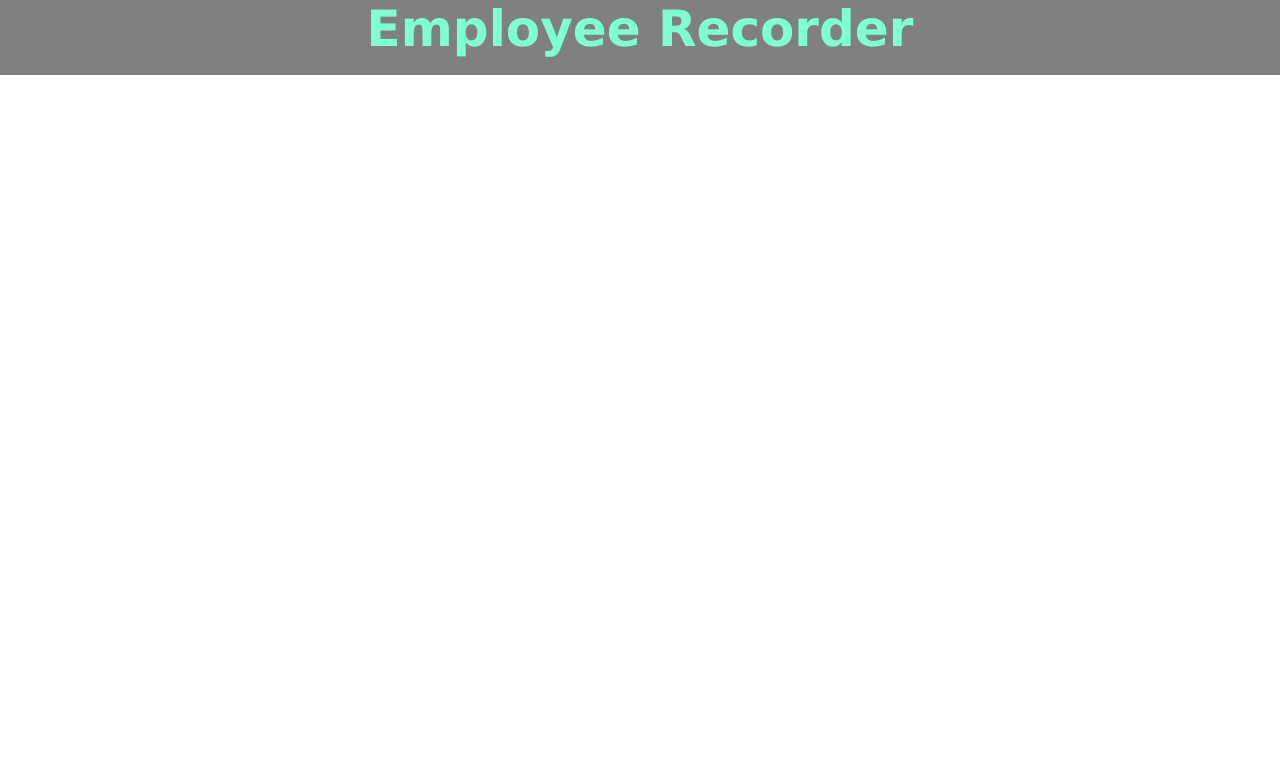
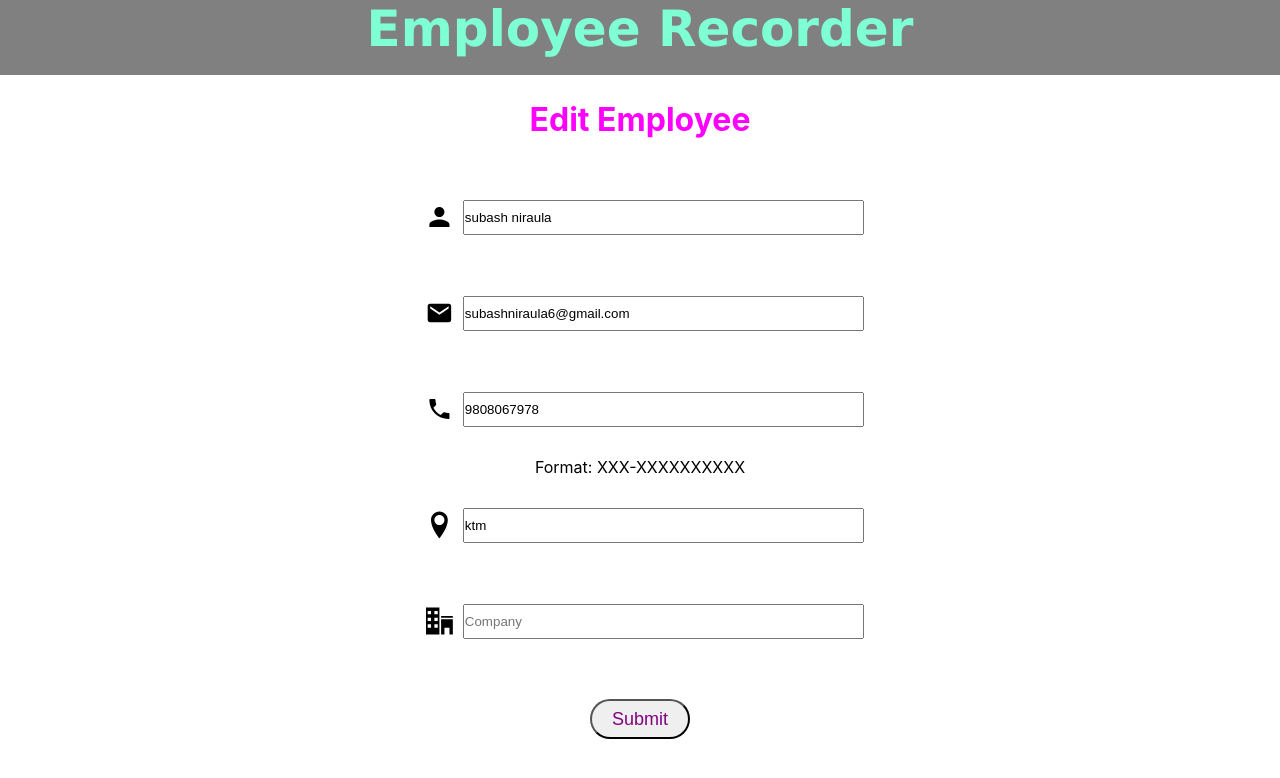
Before and after one commit to subashniraula6/Employee-Recorder, a React (Create React App) app in the folder client/: page /employees/edit/1 in a window 1280 px wide. Shown: the top 778 px of the page. Built offline with nearby package versions, Linux system fonts and the light colour scheme.

Commit message:
editing employee details feature added

```diff
--- a/client/src/App.js
+++ b/client/src/App.js
@@ -14,7 +14,7 @@ function App() {
           <Route exact path='/' component={TestPage} />
           <Route exact path='/employees' component={HomePage} />
           <Route path='/employees/add' component={AddEmployee} />
-          <Route path='/employees/edit-employee' component={EditEmployee} />
+          <Route path='/employees/edit/:id' component={EditEmployee} />
         </Switch>
       </div>
     </>
--- a/client/src/components/EmployeeCard/EmployeeCard.js
+++ b/client/src/components/EmployeeCard/EmployeeCard.js
@@ -38,6 +38,14 @@ const EmployeeCard = ({
             alert("Unable to delete")
         }
     }
+    const handleEdit = async () => {
+        try {
+            await removeEmployee(id);
+        } catch (error) {
+            alert("Unable to delete")
+        }
+    }
+    console.log(id);
     return (
         <CardContainer add>
             {
@@ -79,7 +87,8 @@ const EmployeeCard = ({
                             </InfoContainer>
 
                             <ControlContainer>
-                                <EditCard />
+                                <Link to={`${history.location.pathname}/edit/${id}`}><EditCard /></Link>
+
                                 <NominateStatus>
                                     {
                                         isNominated ? (<RemoveNominationIcon />) : (<AddNominationIcon />)
--- a/client/src/components/actions/employeeActions.js
+++ b/client/src/components/actions/employeeActions.js
@@ -65,3 +65,40 @@ export const removeEmployee = (id) => async dispatch => {
         // })
     }
 }
+
+//Edit employee
+export const editEmployee = (employeeForm) => async dispatch => {
+    try {
+        const response = await api.put(`/employees/${employeeForm.id}`, employeeForm);
+        console.log(response.data)
+        if (response.data) {
+            dispatch({
+                type: 'EDIT_EMPLOYEE',
+                payload: response.data
+            })
+            alert("Edited")
+        }
+    } catch (error) {
+        console.log(error)
+        // dispatch({
+        //     type: EMPLOYEE_ERROR,
+        //     payload: { msg: error.response.statusText, status: error.response.status }
+        // })
+    }
+}
+//toggle candidate
+export const toggleCandidate = (isCandidate) => async dispatch => {
+    try {
+        dispatch({
+            type: 'T',
+            payload: response.data
+        })
+        alert("Edited")
+    } catch (error) {
+        console.log(error)
+        // dispatch({
+        //     type: EMPLOYEE_ERROR,
+        //     payload: { msg: error.response.statusText, status: error.response.status }
+        // })
+    }
+}
--- a/client/src/components/layout/AddEmployeePage/AddEmployee.jsx
+++ b/client/src/components/layout/AddEmployeePage/AddEmployee.jsx
@@ -13,6 +13,7 @@ import {
 } from './AddEmployee.styles'
 import {connect} from 'react-redux'
 import {addEmployee} from '../../actions/employeeActions'
+import {Redirect} from 'react-router-dom'
 
 const AddEmployee = ({addEmployee}) => {
     const [employeeForm, setEmployeeForm] = useState(
--- a/client/src/components/layout/EditEmployee/EditEmployee.jsx
+++ b/client/src/components/layout/EditEmployee/EditEmployee.jsx
@@ -1,11 +1,155 @@
-import React from 'react'
+import React, { useState, useEffect } from 'react'
+import {useParams} from 'react-router-dom'
+import {employeesSelector} from '../../../redux/selectors/employeeSelector'
+import {createStructuredSelector} from 'reselect'
+import {
+    AddEmployeeContainer,
+    EmployeeForm,
+    InputContainer,
+    NameIcon,
+    EmailIcon,
+    Input,
+    PhoneIcon,
+    AddressIcon,
+    CompanyIcon,
+    Button
+} from './EditEmployee.styles'
+import {connect} from 'react-redux'
+import {editEmployee} from '../../actions/employeeActions'
+import {Redirect} from 'react-router-dom'
 
-const EditEmployee = () => {
+const EditEmployee = ({employees, editEmployee, history}) => {
+    const [employeeForm, setEmployeeForm] = useState(
+        {
+            name: "",
+            email: "",
+            phone: "",
+            address: "",
+            company: ""
+        }
+    )
+
+    let {id} = useParams();
+
+    useEffect(()=>{
+        if (employees){
+            const employee = employees.filter(employee => employee.id === id)
+            console.log(employee[0]);
+            setEmployeeForm(employee[0]);
+        }
+    }, [])
+    console.log(employeeForm);
+
+    const {
+        name,
+        email,
+        phone,
+        address,
+        company
+    } = employeeForm;
+
+    const handleSubmit = async(e) => {
+        e.preventDefault();
+        try {
+            await editEmployee(employeeForm);
+        } catch (error) {
+            console.log(error);
+        }
+    }
+
+    const handleChange = (e) => {
+        const { name, value } = e.target
+        setEmployeeForm(form => ({
+            ...form,
+            [name]: value
+        })
+        )
+    }
+
     return (
-        <div>
-            Edit Employee Page
-        </div>
+        <AddEmployeeContainer>
+            <h1
+                style={{
+                    'marginTop': '25px',
+                    'color': 'magenta'
+                }}
+            >
+                Edit Employee
+             </h1>
+
+            <EmployeeForm onSubmit={handleSubmit}>
+                <InputContainer>
+                    <NameIcon />
+                    <Input
+                        type='text'
+                        placeholder='Name'
+                        onChange={handleChange}
+                        name='name'
+                        value={name}
+                        required
+                    />
+                </InputContainer>
+
+                <InputContainer>
+                    <EmailIcon />
+                    <Input
+                        type='email'
+                        placeholder='Email'
+                        name='email'
+                        value={email}
+                        onChange={handleChange}
+                        required
+                    />
+                </InputContainer>
+
+                <InputContainer>
+                    <PhoneIcon />
+                    <Input
+                        type='tel'
+                        placeholder='Phone'
+                        name='phone'
+                        value={phone}
+                        pattern="[0-9]{3}-[0-9]{10}"
+                        onChange={handleChange}
+                        required
+                    />
+                </InputContainer>
+                <p>Format: XXX-XXXXXXXXXX</p>
+
+                <InputContainer>
+                    <AddressIcon />
+                    <Input
+                        type='text'
+                        placeholder='Address'
+                        name='address'
+                        value={address}
+                        onChange={handleChange}
+                        required
+                    />
+                </InputContainer>
+
+                <InputContainer>
+                    <CompanyIcon />
+                    <Input
+                        type='text'
+                        placeholder='Company'
+                        name='company'
+                        value={company}
+                        onChange={handleChange}
+                        required
+                    />
+                </InputContainer>
+
+                <InputContainer>
+                    <Button type='submit'> Submit </Button>
+                </InputContainer>
+
+            </EmployeeForm>
+        </AddEmployeeContainer>
     )
 }
+export const mapStateToProps = createStructuredSelector({
+    employees: employeesSelector
+})
 
-export default EditEmployee
+export default connect(mapStateToProps, {editEmployee})(EditEmployee)
--- /dev/null
+++ b/client/src/components/layout/EditEmployee/EditEmployee.styles.js
@@ -0,0 +1,68 @@
+import styled from 'styled-components'
+import { IoMdPerson, IoMdMail, IoMdCall } from 'react-icons/io'
+import { ImLocation, ImOffice } from 'react-icons/im'
+
+export const AddEmployeeContainer = styled.div`
+width: 100%;
+display: flex;
+flex-direction: column;
+justify-content: center;
+align-items: center;
+`
+export const EmployeeForm = styled.form`
+margin-top: 30px;
+width: 70%;
+display: flex;
+flex-direction: column;
+justify-content: center;
+align-items: center;
+`
+export const InputContainer = styled.div`
+margin: 30px;
+width: 50%;
+display: flex;
+justify-content: center;
+align-items: center;
+
+`
+export const Input = styled.input`
+width: 100%;
+height: 35px;
+`
+export const NameIcon = styled(IoMdPerson)`
+height: 30px;
+width: 30px;
+margin: 3px 10px;
+`
+export const EmailIcon = styled(IoMdMail)`
+height: 30px;
+width: 30px;
+margin: 3px 10px;
+`
+export const PhoneIcon = styled(IoMdCall)`
+height: 30px;
+width: 30px;
+margin: 3px 10px;
+`
+export const AddressIcon = styled(ImLocation)`
+height: 30px;
+width: 30px;
+margin: 3px 10px;
+`
+export const CompanyIcon = styled(ImOffice)`
+height: 30px;
+width: 30px;
+margin: 3px 10px;
+`
+export const Button = styled.button`
+height: 40px;
+width: 100px;
+margin: 0px 10px;
+cursor: pointer;
+font-size: 18px;
+text-align: center;
+color: purple;
+border-radius: 25px;
+
+
+`
--- a/client/src/redux/employeeReducer.js
+++ b/client/src/redux/employeeReducer.js
@@ -26,6 +26,16 @@ export const employeeReducer = (state = initial_state, action) => {
                 ...state,
                 employees: state.employees.filter(employee => employee.id !== action.payload)
             }
+        case 'EDIT_EMPLOYEE':
+            return {
+                ...state,
+                employees: state.employees.map(employee => {
+                    if(employee.id === action.payload.id){
+                        return action.payload;
+                    }
+                    else return employee;
+                })
+            }
         case 'TOOGLE_CANDIDATE':
             return {
                 ...state,
--- a/client/src/redux/selectors/employeeSelector.js
+++ b/client/src/redux/selectors/employeeSelector.js
@@ -1,4 +1,4 @@
-import {createSelector} from 'reselect'
+import { createSelector } from 'reselect'
 
 export const employeeReducerSelector = state => state.employee
 
@@ -7,3 +7,13 @@ export const employeesSelector = createSelector(
     [employeeReducerSelector],
     employee => employee.employees
 )
+
+export const selectEmployee = employeeUrlParam => {
+    return createSelector(
+        [employeesSelector],
+        employees =>
+            employees.find((employee) =>
+                employee.id === employeeUrlParam
+            )
+    )
+}
```
Also changed, not shown: 1 other file (tests, documents, lock files or other folders).
